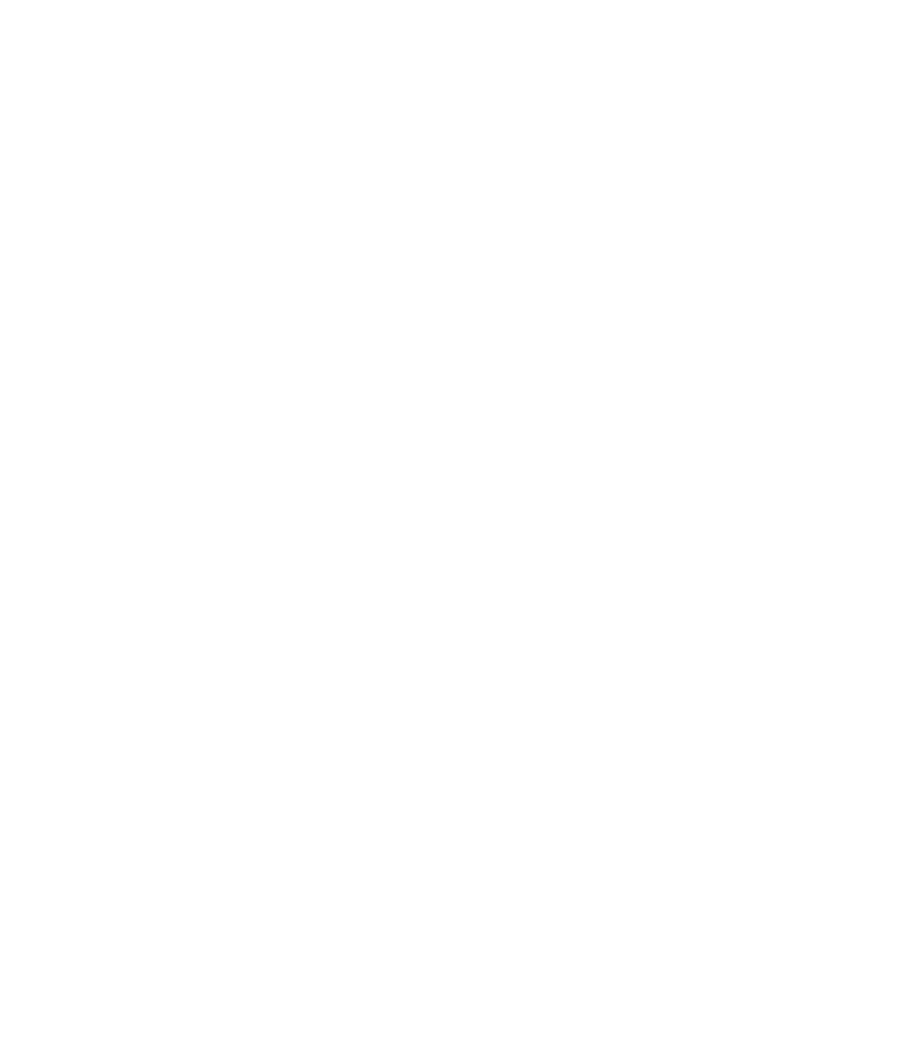
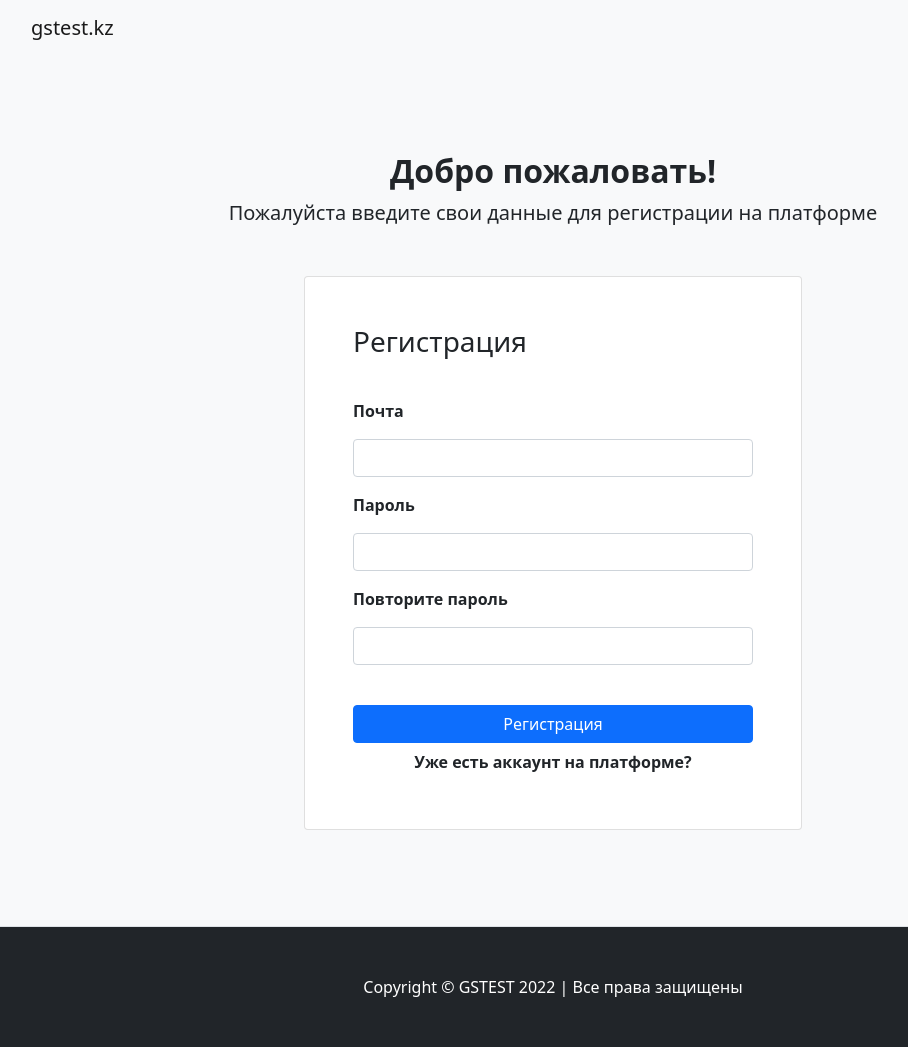
Before and after one commit to nurtilekassankhan/ps-front, a plain HTML site: page register.html in a window 1280 px wide. Shown: the whole page, without its empty margins (87-995 px from the left). Before the commit the page ends 800 px from the top, so only its background shows below. Drawn offline with nearby package versions, Linux system fonts and the light colour scheme.

Commit message:
added register page

```diff
--- a/register.html
+++ b/register.html
@@ -1,10 +1,77 @@
 <!DOCTYPE html>
 <html lang="en">
 <head>
-    <meta charset="UTF-8">
-    <title>Title</title>
+    <meta charset="utf-8" />
+    <meta name="viewport" content="width=device-width, initial-scale=1, shrink-to-fit=no" />
+    <meta name="description" content="" />
+    <meta name="author" content="" />
+    <title>Регистрация | gstest.kz</title>
+    <!-- Favicon-->
+    <link rel="icon" type="image/x-icon" href="dist/assets/favicon.ico" />
+    <!-- Bootstrap icons-->
+    <link href="https://cdn.jsdelivr.net/npm/bootstrap-icons@1.4.1/font/bootstrap-icons.css" rel="stylesheet" />
+    <!-- Core theme CSS (includes Bootstrap)-->
+    <link href="dist/css/styles.css" rel="stylesheet" />
 </head>
 <body>
+<!-- Responsive navbar-->
+<nav class="navbar navbar-expand-lg navbar-light bg-light">
+    <div class="container px-5">
+        <a class="navbar-brand" href="index.html">gstest.kz</a>
+    </div>
+</nav>
 
+<!-- Pricing section-->
+<section class="bg-light py-5 border-bottom">
+    <div class="container px-5 my-5">
+        <div class="text-center mb-5">
+            <h2 class="fw-bolder">Добро пожаловать!</h2>
+            <p class="lead mb-0">Пожалуйста введите свои данные для регистрации на платформе</p>
+        </div>
+        <div class="row gx-5 justify-content-center">
+            <!-- Pricing card free-->
+            <div class="col-lg-6">
+                <div class="card mb-5 mb-xl-0">
+                    <div class="card-body p-5">
+                        <div class="mb-3">
+                            <h3>Регистрация</h3>
+                        </div>
+                        <br>
+                        <form>
+                            <p><strong>Почта</strong></p>
+                            <div class="mt-3 mb-3">
+                                <input type="email" class="form-control" id="mail">
+                            </div>
+                            <p><strong>Пароль</strong></p>
+                            <div class="mt-3 mb-3">
+                                <input type="password" class="form-control" id="password">
+                            </div>
+                            <p><strong>Повторите пароль</strong></p>
+                            <div class="mt-3 mb-3">
+                                <input type="password" class="form-control" id="repeat_password">
+                            </div>
+                        </form>
+                        <br>
+                        <div class="d-grid"><a class="btn btn-primary" href="#!">Регистрация</a></div>
+                        <div class="d-grid"><a class="btn" href="login.html"><strong>Уже есть аккаунт на платформе?</strong></a></div>
+                    </div>
+                </div>
+            </div>
+        </div>
+    </div>
+</section>
+<!-- Footer-->
+<footer class="py-5 bg-dark">
+    <div class="container px-5"><p class="m-0 text-center text-white">Copyright &copy; GSTEST 2022 | Все права защищены </p></div>
+</footer>
+<!-- Bootstrap core JS-->
+<script src="https://cdn.jsdelivr.net/npm/bootstrap@5.1.3/dist/js/bootstrap.bundle.min.js"></script>
+<!-- Core theme JS-->
+<script src="dist/js/scripts.js"></script>
+<!-- * * * * * * * * * * * * * * * * * * * * * * * * * * * * * * * * * * * * * * * *-->
+<!-- * *                               SB Forms JS                               * *-->
+<!-- * * Activate your form at https://startbootstrap.com/solution/contact-forms * *-->
+<!-- * * * * * * * * * * * * * * * * * * * * * * * * * * * * * * * * * * * * * * * *-->
+<script src="https://cdn.startbootstrap.com/sb-forms-latest.js"></script>
 </body>
 </html>
```
Also changed, not shown: login.html (+3 -3 lines).
